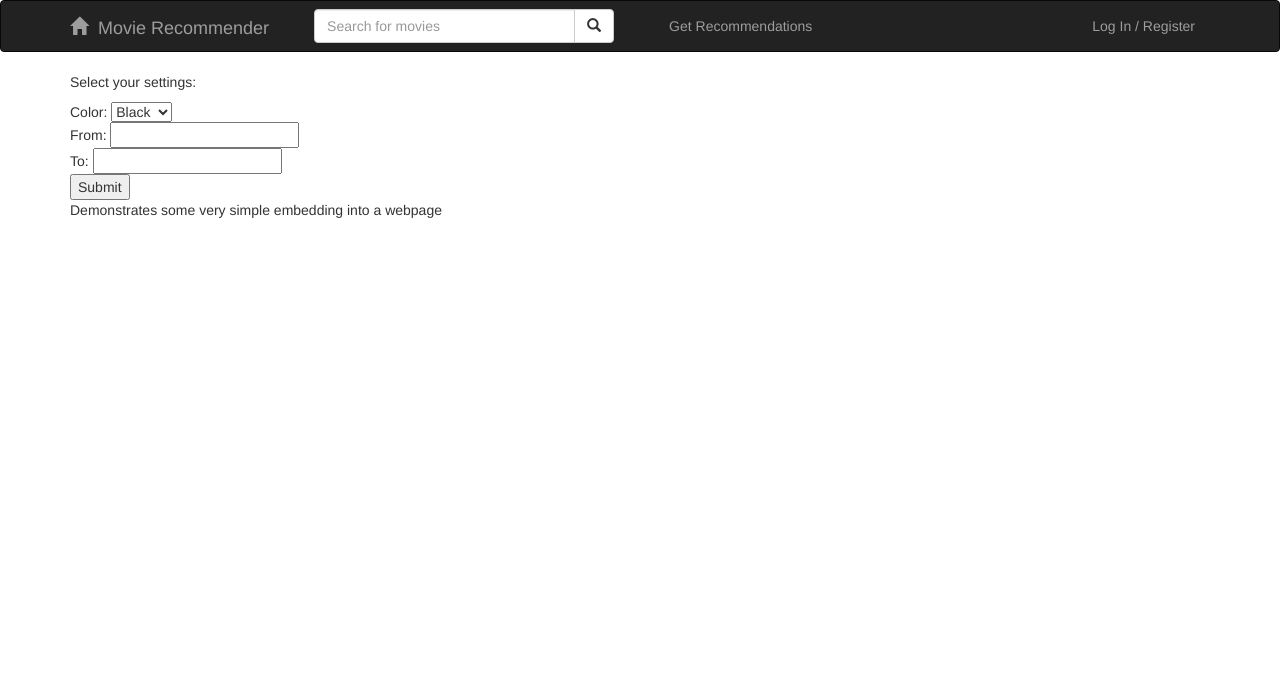
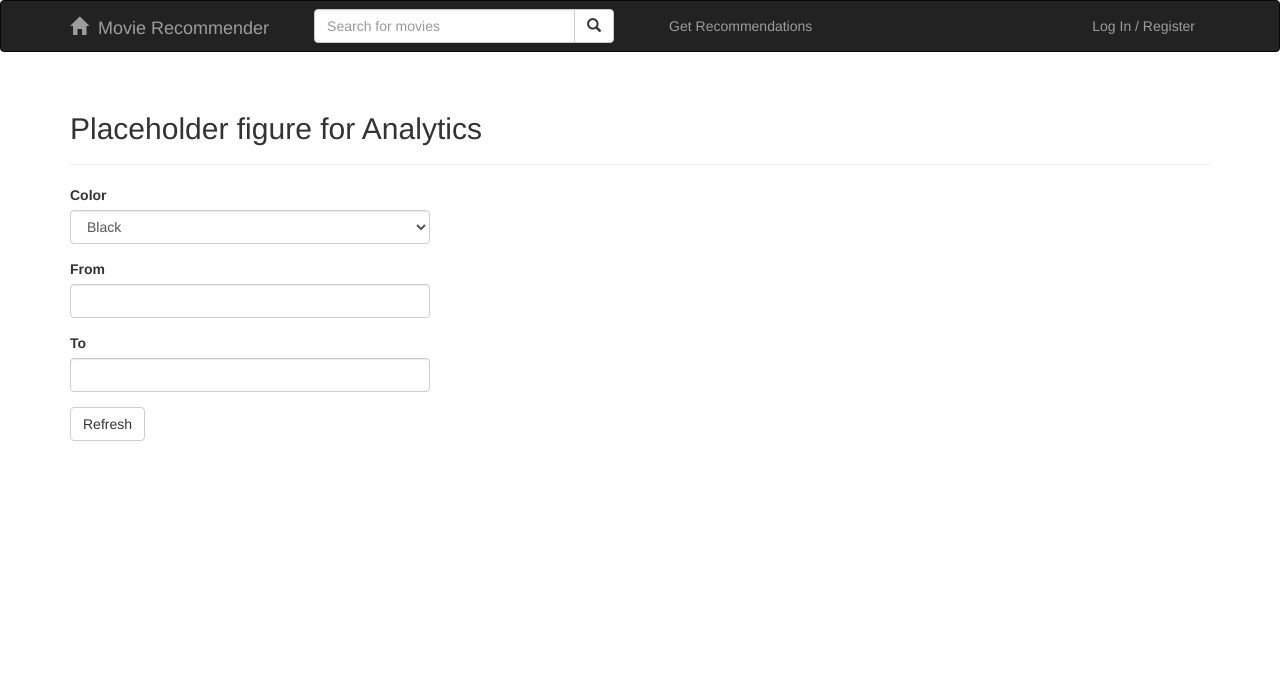
Before and after one commit to snowch/movie-recommender-demo, a Flask app: template web_app/app/templates/main/embed.html in a window 1280 px wide. Shown: the top 681 px of the page. Run offline with Flask 2, Linux system fonts and the light colour scheme; the template is opened without the code that fills it, so the values that code supplies are empty; parts of the project's set-up code (start-up, migrations or seed data) failed here and were passed over; some libraries are stand-ins or nearby versions.

Commit message:
bootstrap format analytics figure

```diff
--- a/web_app/app/templates/main/embed.html
+++ b/web_app/app/templates/main/embed.html
@@ -14,26 +14,39 @@
 
 {% block page_content %}
 
-    <!-- A simple form for changing the graph -->
-    <p> Select your settings: </p>
-    <form name="color_button" method='GET'>
-        Color:
-        <select name="color">
+    <div class="page-header">
+        <h2>Placeholder figure for Analytics</h2>
+    </div>
+
+    <div class="row">
+        <div class="col-sm-4">
+
+            <form action="" name="color_button" method="GET" class="form" role="form">
+
+                <div class="form-group ">
+                    <label class="control-label" for="color">Color</label>
+                    <select class="form-control" name="color">
                         <option value="Red">Red</option>
                         <option value="Green">Green</option>
                         <option value="Blue">Blue</option>
                         <option selected="selected" value="Black">Black</option>
                     </select>
-        <br>
-        From:
-        <input type="text" name="_from" value="{{ _from }}">
-        <br>
-        To:
-        <input type="text" name="to" value="{{ to }}">
-        <br>
-        <button type="submit">Submit</button>
+                </div>
+                <div class="form-group ">
+                    <label class="control-label" for="_from">From</label>
+                    <input class="form-control" type="text" name="_from" value="{{ _from }}">
+                </div>
+                <div class="form-group ">
+                    <label class="control-label" for="to">To</label>
+                    <input class="form-control" type="text" name="to" value="{{ to }}">
+                </div>
+                <input class="btn btn-default" id="submit" name="submit" type="submit" value="Refresh">
             </form>
+
+        </div>
+        <div class="col-sm-8">
             {{ plot_div|indent(4)|safe }}
-    <p> Demonstrates some very simple embedding into a webpage</p>
+        </div>
+    </div>
 
 {% endblock %}
```
Also changed, not shown: web_app/app/main/views.py (+48 -48 lines). Lines whose indentation alone changed are shown as unchanged.
